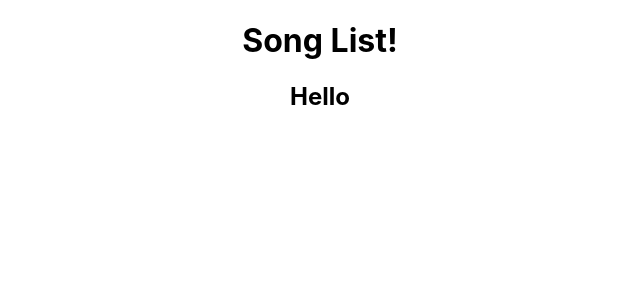
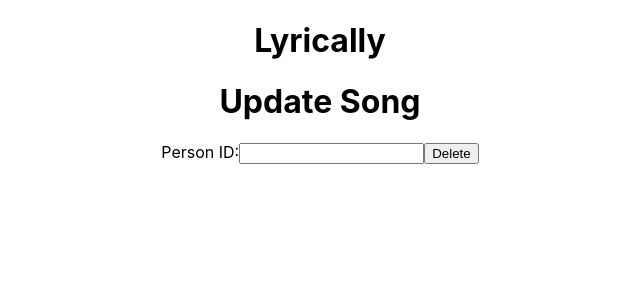
Before and after one commit to LoganLeopold/lyrically-front, a React (Create React App) app in the folder my-app/: page /artists/ in a window 1280 px wide. Shown: the top 300 px of the page, without its empty margins (320-960 px from the left). Built offline with nearby package versions, Linux system fonts and the light colour scheme; no server answers.

Commit message:
Ive been committing on the wrong branch buuuut did get single components rendering in the front end prepping for the delete route

```diff
--- a/my-app/src/App.js
+++ b/my-app/src/App.js
@@ -52,11 +52,22 @@ class App extends Component {
            <h3><Link to="/listArtist"> List </Link></h3> */}
         </header>
 
-        <h1>Song List!</h1>
+        <h1>Lyrically</h1>
 
         <section className="form" />
         <main>
-          <Route path="/" render={routerProps => (<ListSong delete={this.delete} {...this.state} {...routerProps} />)}/>
+          <Route path="/" exact render={routerProps => (<ListSong delete={this.delete} {...this.state} {...routerProps} />)}/>
+          <Route
+            path="/:id"
+            exact
+            render={routerProps => (
+              <UpdateSong
+                delete={this.props.delete}
+                {...routerProps}
+                {...this.state}
+              />
+            )}
+          />
         </main>
       </div>
     );
--- a/my-app/src/ListSong/ListSong.js
+++ b/my-app/src/ListSong/ListSong.js
@@ -1,35 +1,30 @@
-import React, { Component } from 'react';
-import {Route, Link} from 'react-router-dom'
-import UpdateSong from '../UpdateSong/UpdateSong'
+import React, { Component } from "react";
+import { Route, Link } from "react-router-dom";
+import UpdateSong from "../UpdateSong/UpdateSong";
 
 class ListSong extends Component {
-
-
   render() {
-        let songList = this.props.songs.map ( song => {
-
+    let songList = this.props.songs.map(song => {
+      console.log(song);
       return (
         <div key={song._id}>
+          <div>
             <h1>{song.title}</h1>
             <h1>{song.artist}</h1>
             <p>{song.lyrics}</p>
             <Link to={`/${song._id}`}>
               <button>Change Lyrics</button>
             </Link>
-                <Route path={`/:id`} exact render={ (routerProps) => <UpdateSong delete={this.props.delete} {...routerProps} {...this.state}/>} />
           </div>
-
-        )
-
-    })
-
-    console.log(songList)
+        </div>
+      );
+    });
     return (
       <div>
         <h2>Hello</h2>
         {songList}
       </div>
-        )
+    );
   }
 }
 
--- a/my-app/src/UpdateSong/UpdateSong.js
+++ b/my-app/src/UpdateSong/UpdateSong.js
@@ -20,7 +20,9 @@ class UpdateSong extends Component {
 
       render() {
         return (
+
           <div>
+            <h1>Update Song</h1>
             <form onSubmit={this.handleSubmit}>
               <label>
                 Person ID:
```
Lines whose indentation alone changed are shown as unchanged.
